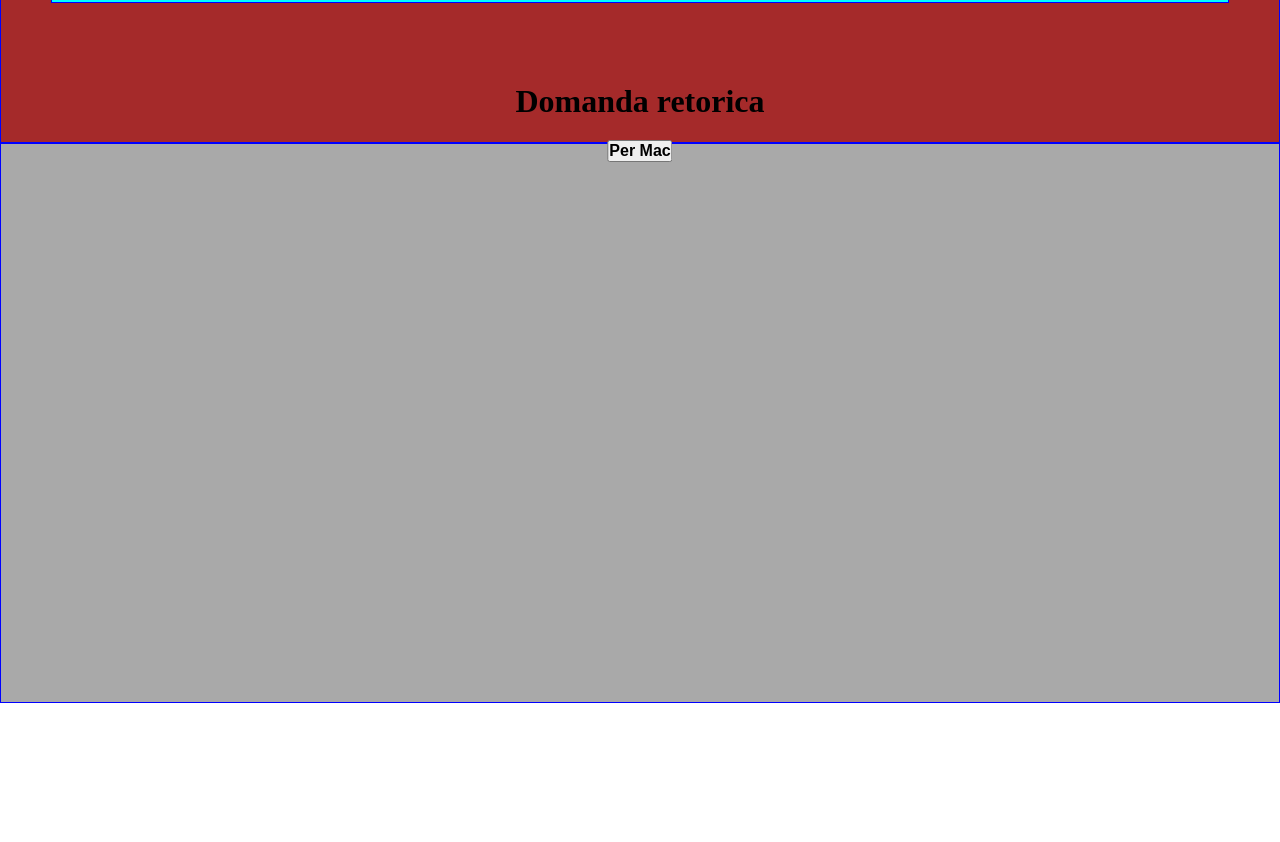
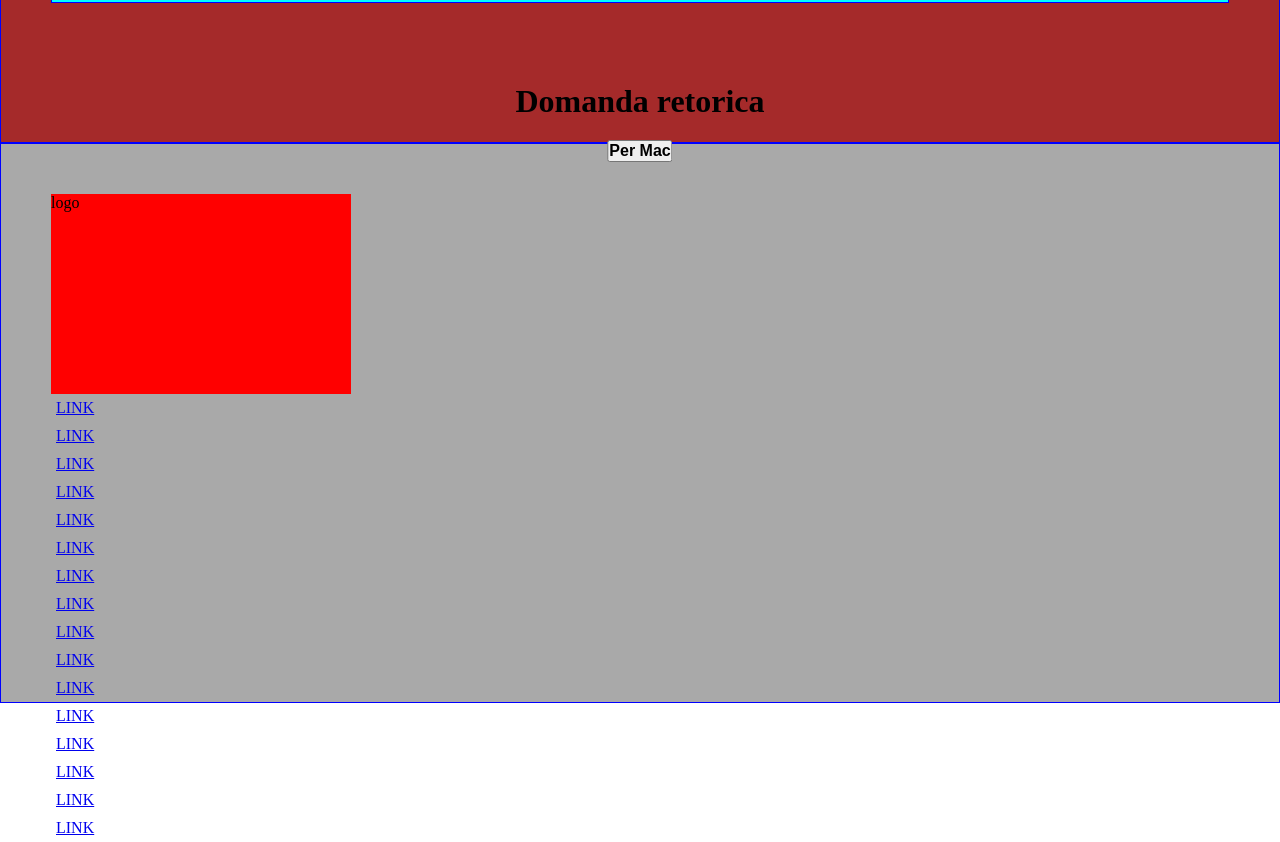
Before and after one commit to LupoArticoblu/-htmlcss-struttura-discord, a plain HTML site: page index.html in a window 1280 px wide. Shown: the part 3217-4059 px from the top of the page. Before the commit the page ends 3920 px from the top, so only its background shows below. Drawn offline with Linux system fonts and the light colour scheme.

Commit message:
modifiche sbagliate al footer

```diff
--- a/index.html
+++ b/index.html
@@ -67,7 +67,38 @@
   <!--il footer racchiuderà le liste di link-->
 
   <footer>
-    <div class="info"></div>
+    <div class="info">
+      <div>logo</div>
+
+      <ul class="a1">
+        <li><a href="#">LINK</a></li>
+        <li><a href="#">LINK</a></li>
+        <li><a href="#">LINK</a></li>
+        <li><a href="#">LINK</a></li>
+      </ul>
+
+      <ul class="a2">
+        <li><a href="#">LINK</a></li>
+        <li><a href="#">LINK</a></li>
+        <li><a href="#">LINK</a></li>
+        <li><a href="#">LINK</a></li>
+      </ul>
+
+      <ul class="a3">
+        <li><a href="#">LINK</a></li>
+        <li><a href="#">LINK</a></li>
+        <li><a href="#">LINK</a></li>
+        <li><a href="#">LINK</a></li>
+      </ul>
+
+      <ul class="a4">
+        <li><a href="#">LINK</a></li>
+        <li><a href="#">LINK</a></li>
+        <li><a href="#">LINK</a></li>
+        <li><a href="#">LINK</a></li>
+      </ul>
+
+    </div>
   </footer>
 </body>
 </html>
--- a/style.css
+++ b/style.css
@@ -4,7 +4,7 @@
   box-sizing: border-box;
 }
 
-span{
+.head span{
   font-size: 200px;
   position: absolute;
   display: inline-block;
@@ -12,6 +12,13 @@ span{
   top: 340px;
   left: 550px;
   transform: translate(-50%, -50%);
+}
+
+.info div{
+  margin-top: 50px;
+  height: 200px;
+  width: 300px;
+  background-color: red;
 }
 
 h1{
@@ -191,3 +198,14 @@ div aside{
   background-color: chocolate;
   border: 2px solid lightgreen;
 }
+
+.info ul{
+  list-style: none;
+  display: flex;
+  flex-direction: column;
+  align-items: flex-start;
+}
+
+.info ul li{
+  padding: 5px;
+}
```
